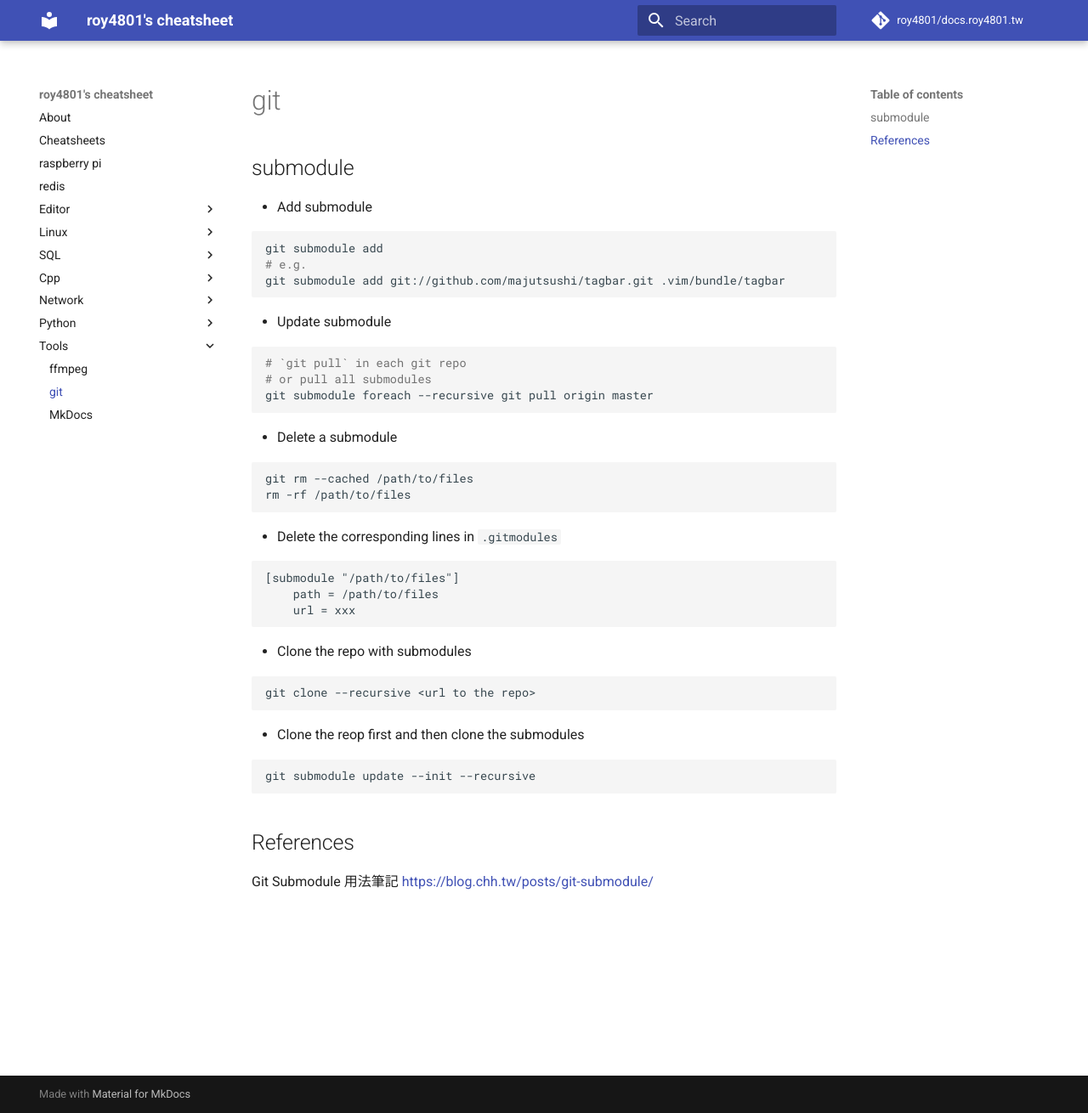
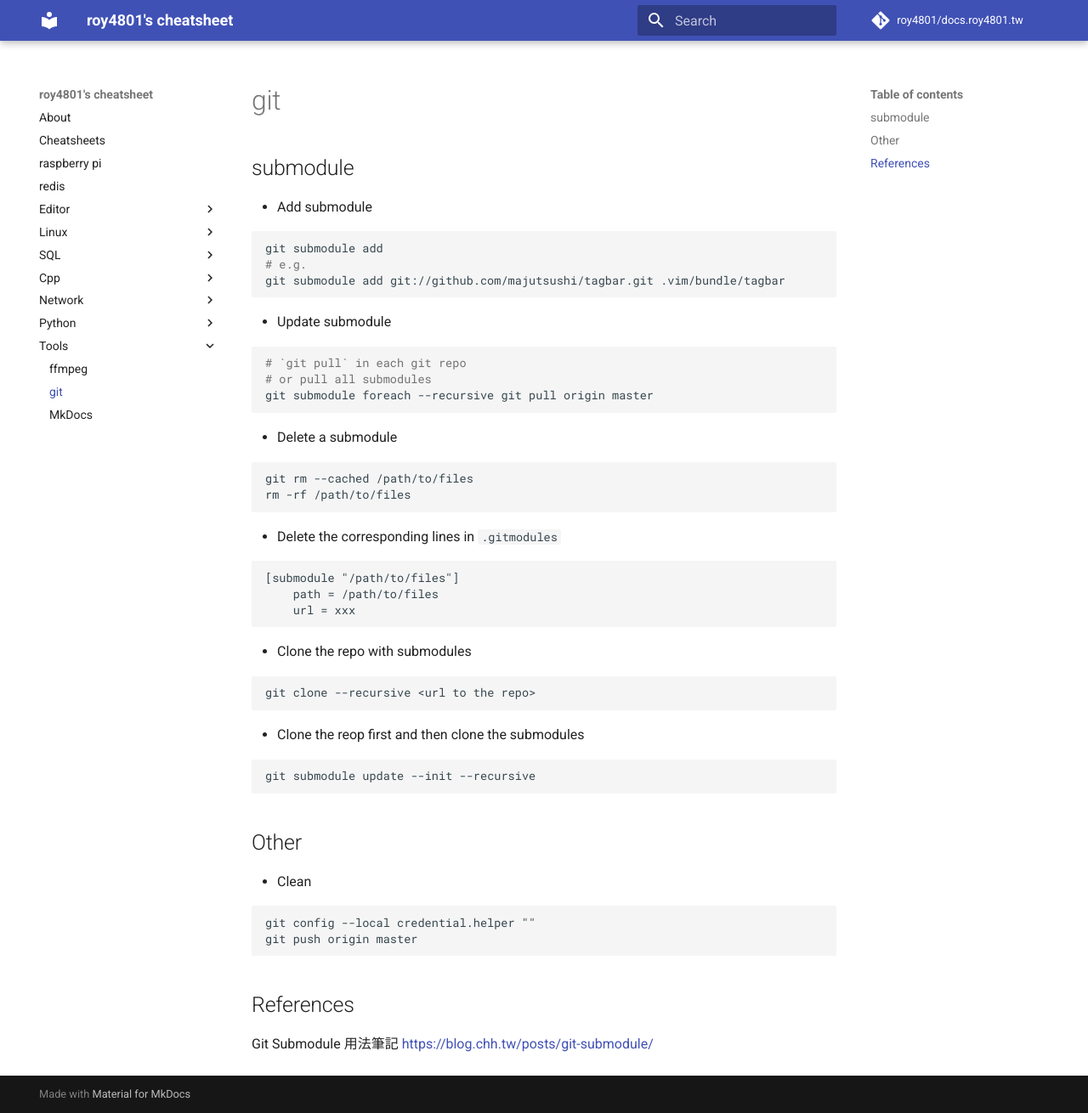
Before and after one commit to roy4801/docs.roy4801.tw, an MkDocs documentation site: the page built from docs/tools/git.md, in a window 1280 px wide and 1310 px high. Shown: the whole window at 85% size. Built offline with MkDocs 1.6.1 and Material for MkDocs 9.7.7, drawn with Linux system fonts in a browser that asks for light colours; comment, search, counter and statistics services are not loaded.

Commit message:
update git

````diff
--- a/docs/tools/git.md
+++ b/docs/tools/git.md
@@ -46,6 +46,15 @@ git clone --recursive <url to the repo>
 git submodule update --init --recursive
 ```
 
+## Other
+
+* Clean
+
+```
+git config --local credential.helper ""
+git push origin master
+```
+
 ## References
 
 Git Submodule 用法筆記
````
